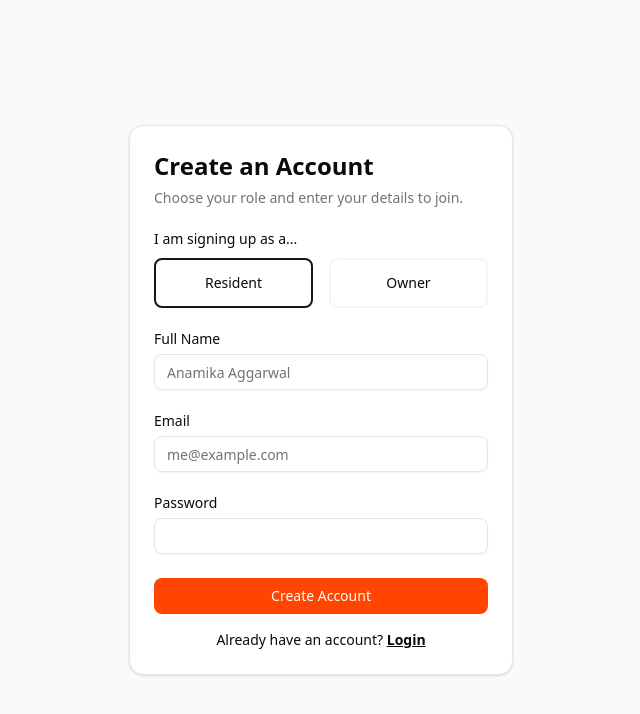
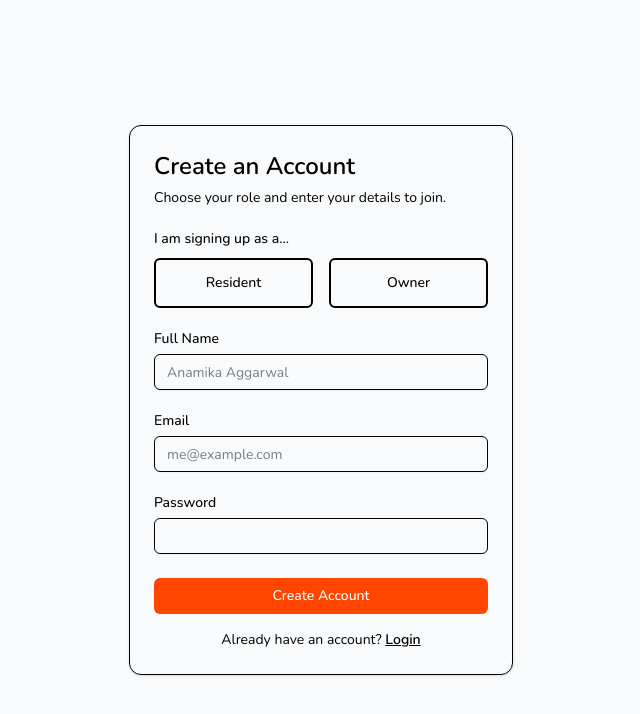
Before and after one commit to Anamika1608/Echosphere, a React (Vite) app in the folder client/: page /register in a window 1280 px wide. Shown: the top 714 px of the page, without its empty margins (319-959 px from the left). Built offline with nearby package versions, Linux system fonts and the light colour scheme.

Commit message:
added new font

```diff
--- a/client/src/app/components/Hero/Hero.tsx
+++ b/client/src/app/components/Hero/Hero.tsx
@@ -16,7 +16,7 @@ const Hero = () => {
                 A faster approach to Residential Community problems. Making support instant and community building effortless.
             </p>
             <div className="mt-8 flex flex-col sm:flex-row items-center justify-center gap-4">
-        <Button size="lg" className="bg-[#FF4500] hover:bg-[#E03E00] text-white w-full sm:w-auto" asChild>
+                <Button size="lg" className="bg-[#FF4500] hover:bg-[#E03E00] text-white  sm:w-auto" asChild>
                     <Link to="/register">Get Started Free</Link>
                 </Button>
             </div>
--- a/client/src/index.css
+++ b/client/src/index.css
@@ -1,120 +1,7 @@
+@import url('https://fonts.googleapis.com/css2?family=Nunito:ital,wght@0,200..1000;1,200..1000&display=swap');
 @import "tailwindcss";
-@import "tw-animate-css";
 
-@custom-variant dark (&:is(.dark *));
-
-@theme inline {
-  --radius-sm: calc(var(--radius) - 4px);
-  --radius-md: calc(var(--radius) - 2px);
-  --radius-lg: var(--radius);
-  --radius-xl: calc(var(--radius) + 4px);
-  --color-background: var(--background);
-  --color-foreground: var(--foreground);
-  --color-card: var(--card);
-  --color-card-foreground: var(--card-foreground);
-  --color-popover: var(--popover);
-  --color-popover-foreground: var(--popover-foreground);
-  --color-primary: var(--primary);
-  --color-primary-foreground: var(--primary-foreground);
-  --color-secondary: var(--secondary);
-  --color-secondary-foreground: var(--secondary-foreground);
-  --color-muted: var(--muted);
-  --color-muted-foreground: var(--muted-foreground);
-  --color-accent: var(--accent);
-  --color-accent-foreground: var(--accent-foreground);
-  --color-destructive: var(--destructive);
-  --color-border: var(--border);
-  --color-input: var(--input);
-  --color-ring: var(--ring);
-  --color-chart-1: var(--chart-1);
-  --color-chart-2: var(--chart-2);
-  --color-chart-3: var(--chart-3);
-  --color-chart-4: var(--chart-4);
-  --color-chart-5: var(--chart-5);
-  --color-sidebar: var(--sidebar);
-  --color-sidebar-foreground: var(--sidebar-foreground);
-  --color-sidebar-primary: var(--sidebar-primary);
-  --color-sidebar-primary-foreground: var(--sidebar-primary-foreground);
-  --color-sidebar-accent: var(--sidebar-accent);
-  --color-sidebar-accent-foreground: var(--sidebar-accent-foreground);
-  --color-sidebar-border: var(--sidebar-border);
-  --color-sidebar-ring: var(--sidebar-ring);
-}
 
 :root {
-  --radius: 0.625rem;
-  --background: oklch(1 0 0);
-  --foreground: oklch(0.145 0 0);
-  --card: oklch(1 0 0);
-  --card-foreground: oklch(0.145 0 0);
-  --popover: oklch(1 0 0);
-  --popover-foreground: oklch(0.145 0 0);
-  --primary: oklch(0.205 0 0);
-  --primary-foreground: oklch(0.985 0 0);
-  --secondary: oklch(0.97 0 0);
-  --secondary-foreground: oklch(0.205 0 0);
-  --muted: oklch(0.97 0 0);
-  --muted-foreground: oklch(0.556 0 0);
-  --accent: oklch(0.97 0 0);
-  --accent-foreground: oklch(0.205 0 0);
-  --destructive: oklch(0.577 0.245 27.325);
-  --border: oklch(0.922 0 0);
-  --input: oklch(0.922 0 0);
-  --ring: oklch(0.708 0 0);
-  --chart-1: oklch(0.646 0.222 41.116);
-  --chart-2: oklch(0.6 0.118 184.704);
-  --chart-3: oklch(0.398 0.07 227.392);
-  --chart-4: oklch(0.828 0.189 84.429);
-  --chart-5: oklch(0.769 0.188 70.08);
-  --sidebar: oklch(0.985 0 0);
-  --sidebar-foreground: oklch(0.145 0 0);
-  --sidebar-primary: oklch(0.205 0 0);
-  --sidebar-primary-foreground: oklch(0.985 0 0);
-  --sidebar-accent: oklch(0.97 0 0);
-  --sidebar-accent-foreground: oklch(0.205 0 0);
-  --sidebar-border: oklch(0.922 0 0);
-  --sidebar-ring: oklch(0.708 0 0);
+  --font-sans: 'Nunito', sans-serif;
 }
-
-.dark {
-  --background: oklch(0.145 0 0);
-  --foreground: oklch(0.985 0 0);
-  --card: oklch(0.205 0 0);
-  --card-foreground: oklch(0.985 0 0);
-  --popover: oklch(0.205 0 0);
-  --popover-foreground: oklch(0.985 0 0);
-  --primary: oklch(0.922 0 0);
-  --primary-foreground: oklch(0.205 0 0);
-  --secondary: oklch(0.269 0 0);
-  --secondary-foreground: oklch(0.985 0 0);
-  --muted: oklch(0.269 0 0);
-  --muted-foreground: oklch(0.708 0 0);
-  --accent: oklch(0.269 0 0);
-  --accent-foreground: oklch(0.985 0 0);
-  --destructive: oklch(0.704 0.191 22.216);
-  --border: oklch(1 0 0 / 10%);
-  --input: oklch(1 0 0 / 15%);
-  --ring: oklch(0.556 0 0);
-  --chart-1: oklch(0.488 0.243 264.376);
-  --chart-2: oklch(0.696 0.17 162.48);
-  --chart-3: oklch(0.769 0.188 70.08);
-  --chart-4: oklch(0.627 0.265 303.9);
-  --chart-5: oklch(0.645 0.246 16.439);
-  --sidebar: oklch(0.205 0 0);
-  --sidebar-foreground: oklch(0.985 0 0);
-  --sidebar-primary: oklch(0.488 0.243 264.376);
-  --sidebar-primary-foreground: oklch(0.985 0 0);
-  --sidebar-accent: oklch(0.269 0 0);
-  --sidebar-accent-foreground: oklch(0.985 0 0);
-  --sidebar-border: oklch(1 0 0 / 10%);
-  --sidebar-ring: oklch(0.556 0 0);
-}
-
-@layer base {
-  * {
-    @apply border-border outline-ring/50;
-  }
-  body {
-    @apply bg-background text-foreground;
-  }
-}
```
Lines whose indentation alone changed are shown as unchanged.
